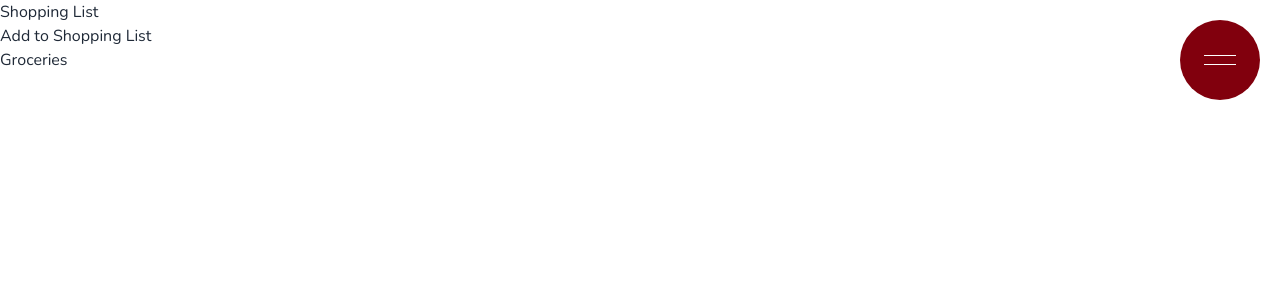
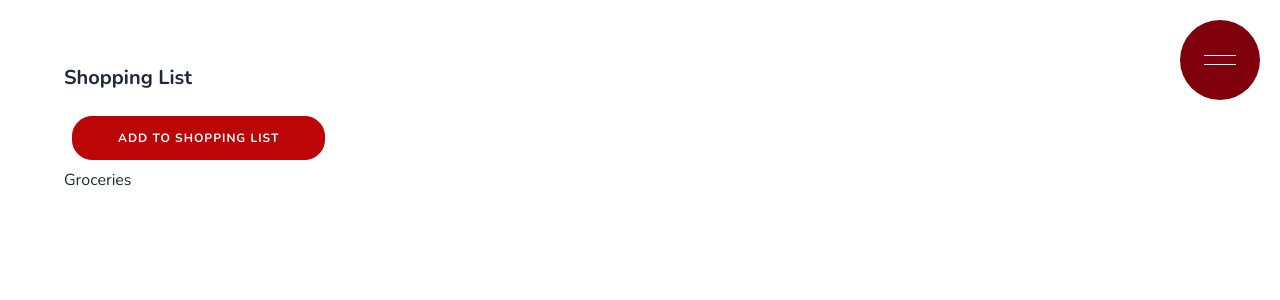
Before and after one commit to zynbahmed/recipie, a React (Vite) app in the folder reci-pie/: page /shopping-list in a window 1280 px wide. Shown: the top 300 px of the page. Built offline with nearby package versions, Linux system fonts and the light colour scheme.

Commit message:
shopping list

```diff
--- a/reci-pie/src/pages/ShoppingList.jsx
+++ b/reci-pie/src/pages/ShoppingList.jsx
@@ -1,19 +1,46 @@
-import Client from '../services/api'
+import Client from "../services/api"
+import { useState, useEffect } from "react"
 const ShoppingList = ({ list, user, setList }) => {
+  const flattenedList = list.flat()
   const add = async () => {
-    const flattenedList = list.flat()
     const request = { flattenedList, user }
-    await Client.post('/list', request)
+    await Client.post("/list", request)
     setList([])
   }
+
+  const [shList, setShList] = useState([])
+
+  useEffect(() => {
+    const details = async () => {
+      let selected = await Client.get("/")
+      setShList(selected.data.shoppingList)
+    }
+    details()
+  }, [shList])
+
+
+
   return (
-    <div>
-      <h1>Shopping List</h1>
-      {list.map((item) => (
-        <p>{item}</p>
-      ))}
-      <button onClick={add}>Add to Shopping List</button>
+    <div className="max-w-screen-xl mx-auto p-5 sm:p-10 md:p-16">
+      <h1 className="text-xl font-bold mb-4">Shopping List</h1>
+      <ul className="space-y-3 mt-4 pl-4 text-sm list-disc">
+        {flattenedList.map((item) => (
+          <li className="mr-4">
+            <p>{item}</p>
+          </li>
+        ))}
+      </ul>
+      <button className="reg-btn m-2" onClick={add}>
+        Add to Shopping List
+      </button>
       <h2>Groceries</h2>
+      <ul className="space-y-3 mt-4 pl-4 text-sm list-disc">
+        {shList?.map((item) => (
+          <li className="mr-4">
+            <p>{item.name}</p>
+          </li>
+        ))}
+      </ul>
     </div>
   )
 }
```
